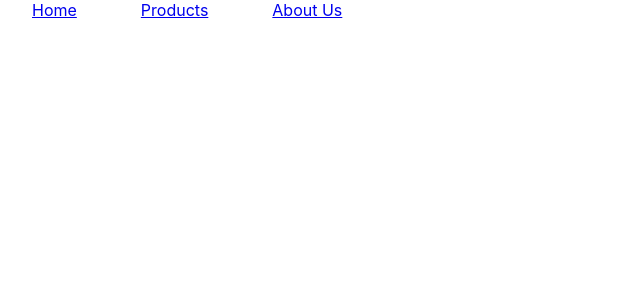
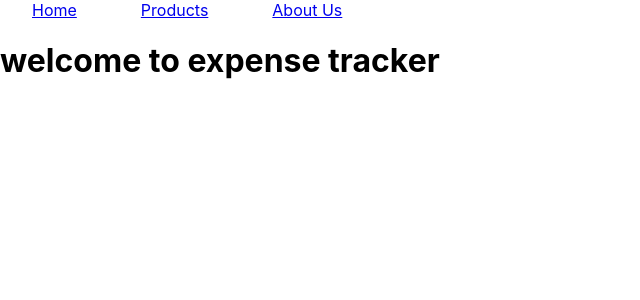
Before and after one commit to prakharsinghal311/expense-tracker-upgraded, a React (Create React App) app: page /dummy in a window 1280 px wide. Shown: the top 300 px of the page, without its empty margins (0-640 px from the left). Built offline with nearby package versions, Linux system fonts and the light colour scheme.

Commit message:
Login Screen

```diff
--- a/src/App.js
+++ b/src/App.js
@@ -2,6 +2,7 @@ import "./App.css";
 import SignUp from "./pages/SignUp";
 import { BrowserRouter, Route, Routes } from "react-router-dom";
 import Layout from "./components/layout/Layout";
+import DummyScreen from "./pages/DummyScreen";
 
 function App() {
   return (
@@ -9,6 +10,7 @@ function App() {
       <Layout />
       <Routes>
         <Route path="/" element={<SignUp />} />
+        <Route path="/dummy" element={<DummyScreen />} />
       </Routes>
     </BrowserRouter>
   );
--- /dev/null
+++ b/src/pages/DummyScreen.js
@@ -0,0 +1,5 @@
+const DummyScreen = () => {
+  return <h1>welcome to expense tracker</h1>;
+};
+
+export default DummyScreen;
--- a/src/pages/SignUp.js
+++ b/src/pages/SignUp.js
@@ -1,13 +1,12 @@
 import classes from "./SignUp.module.css";
 import { useState, useRef } from "react";
-//import { useNavigate } from "react-router-dom";
+import { useNavigate } from "react-router-dom";
 //import CartContext from "../store/cart-context";
 
 const SignUp = () => {
-  //const navigate = useNavigate();
+  const navigate = useNavigate();
   const emailInputRef = useRef();
   const passwordInputRef = useRef();
-
   //const cartCtx = useContext(CartContext);
 
   const [isLogin, setIsLogin] = useState(true);
@@ -54,7 +53,7 @@ const SignUp = () => {
       })
       .then((data) => {
         // cartCtx.login(data.idToken);
-        // navigate("/");
+        navigate("/dummy");
         console.log("User has successfully signed up");
       })
       .catch((err) => {
```
